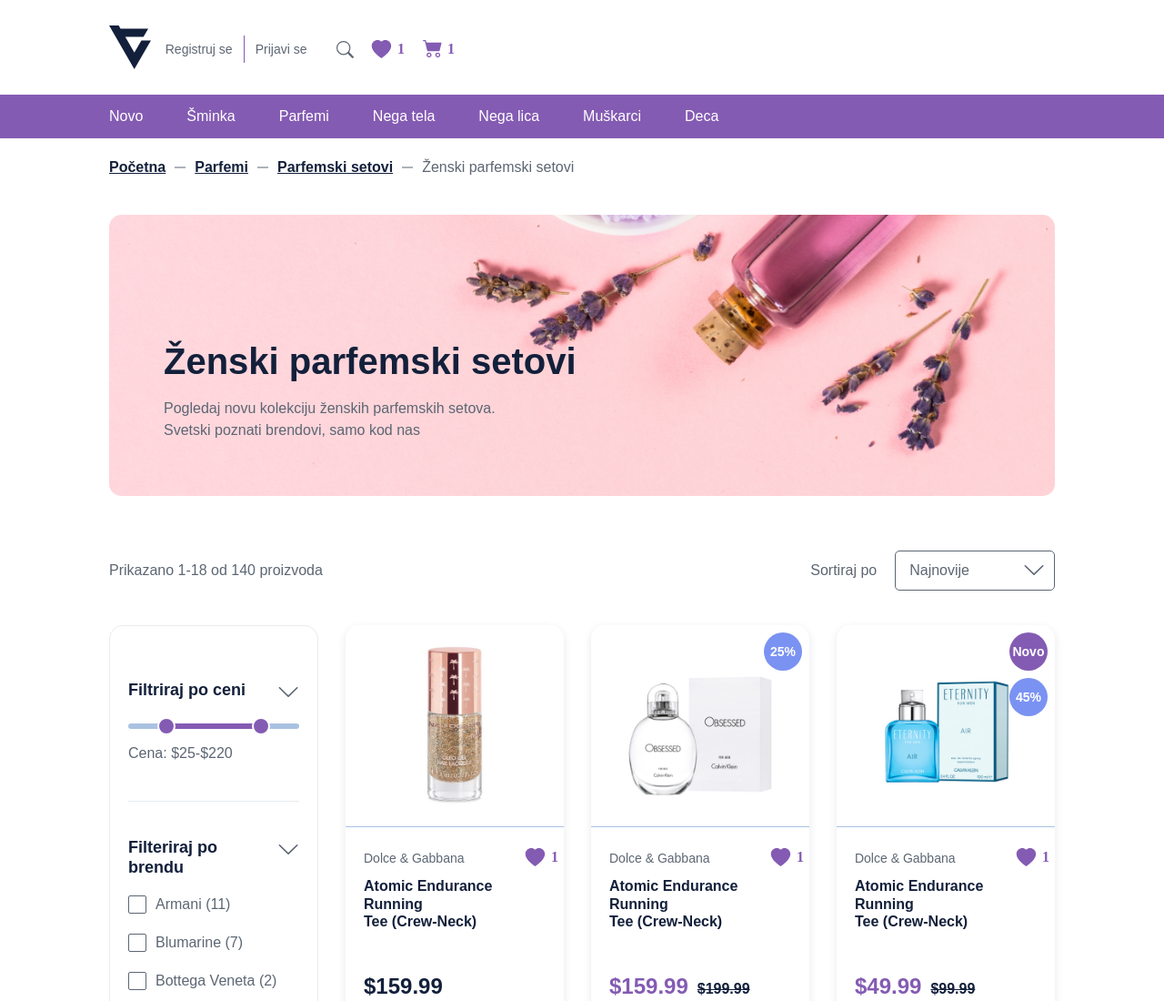
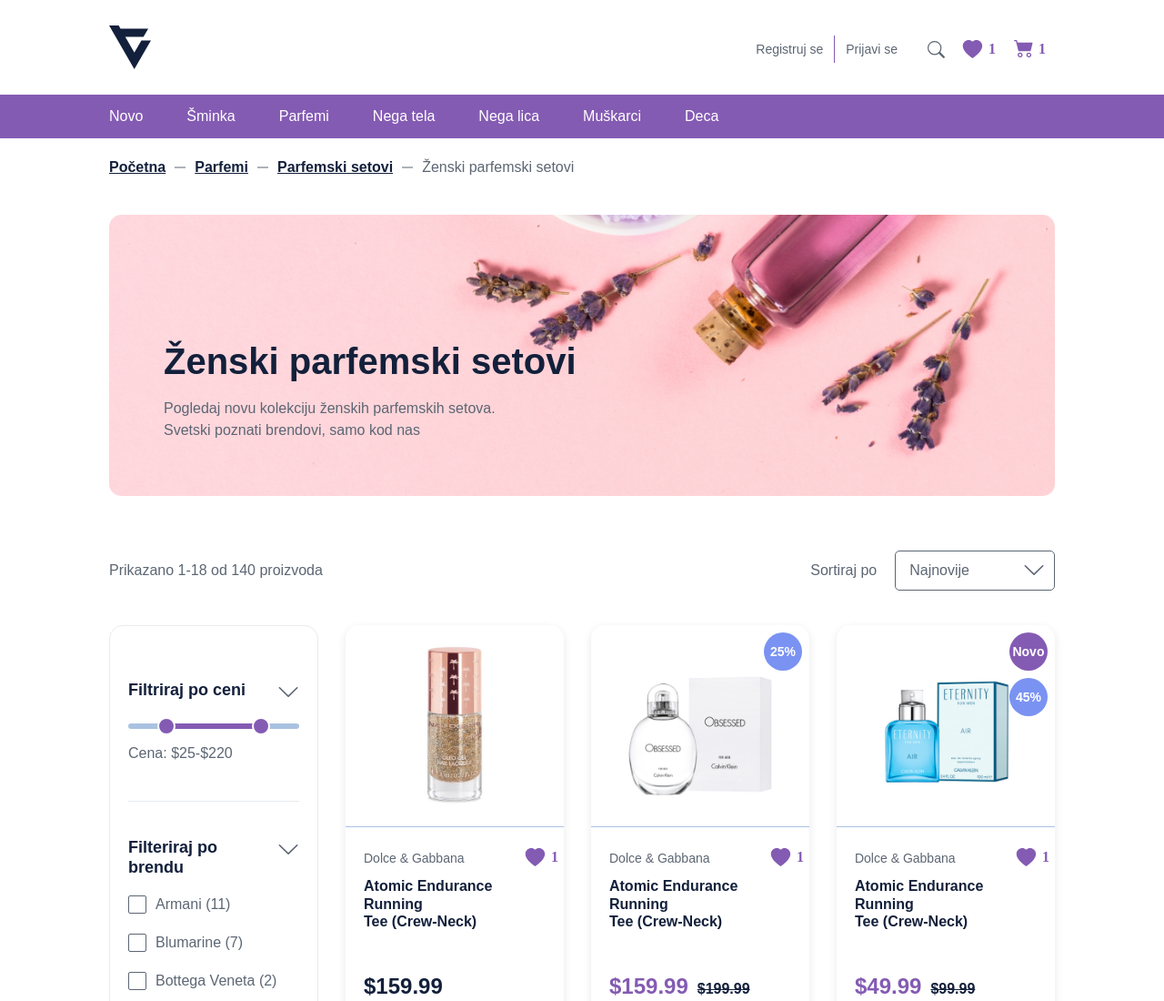
Before and after one commit to rudakovic/Zadatak-1, a plain HTML site: page index.html in a window 1280 px wide. Shown: the top 1100 px of the page at 91% size. Drawn offline with nearby package versions, Linux system fonts and the light colour scheme.

Commit message:
Add files via upload

```diff
--- a/index.html
+++ b/index.html
@@ -13,7 +13,7 @@
 </head>
 <body>
 <div class="myNav">
-	<nav class="navbar navbar1 navbar-expand">
+	<nav class="navbar navbar1 justify-content-between navbar-expand">
 	  <a class="navbar-brand" href="#"><img src="images/logo.svg" alt="logo"></a>
 	  <ul class="navbar-nav">
       	<li class="nav-item">
--- a/style.css
+++ b/style.css
@@ -11,6 +11,7 @@ body{
 .navbar1 {
   width: 81.25%;
   margin: 0 auto;
+
 }
 .navbar-brand {
   padding: 0 0 20px 0;
```
